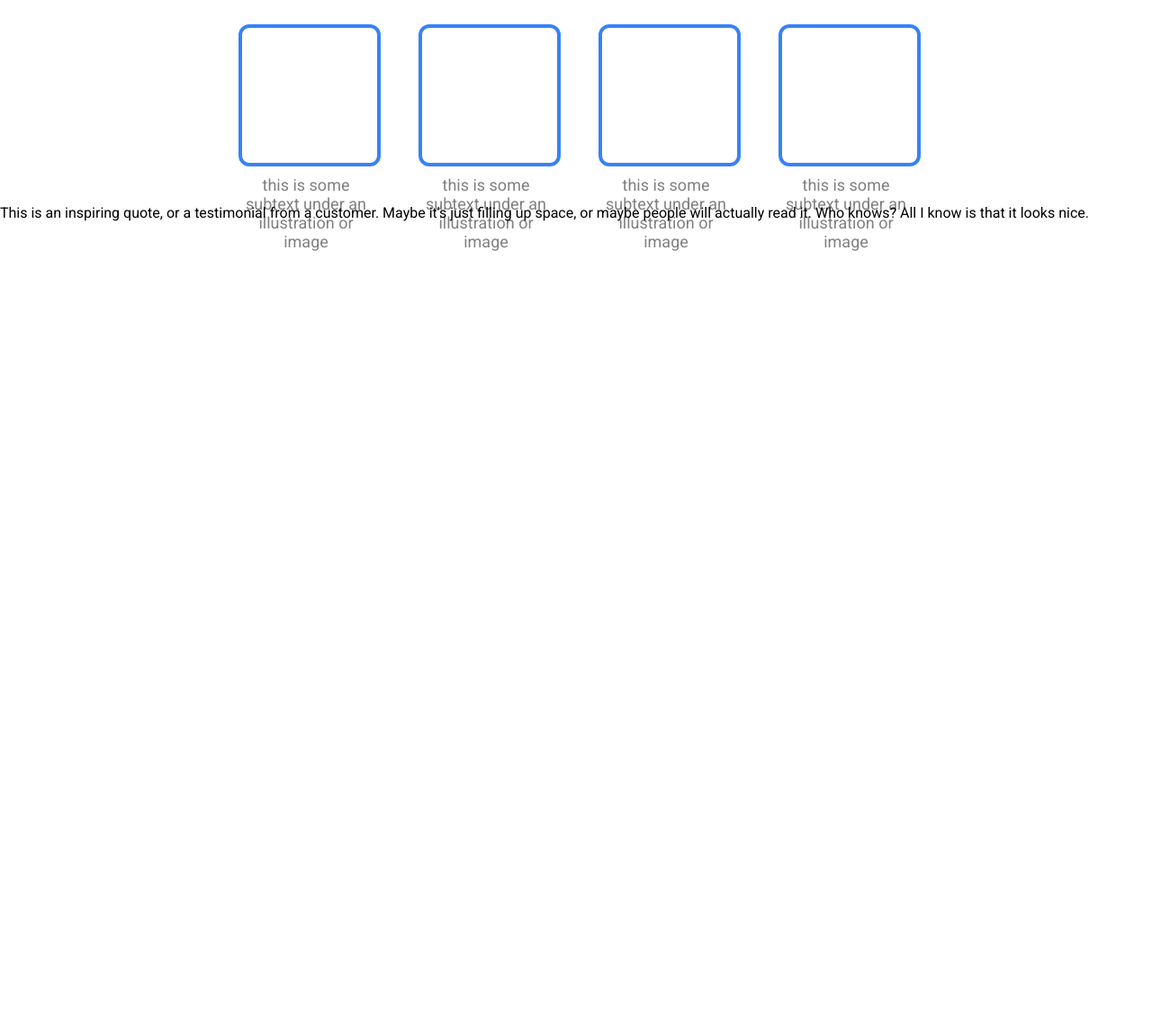
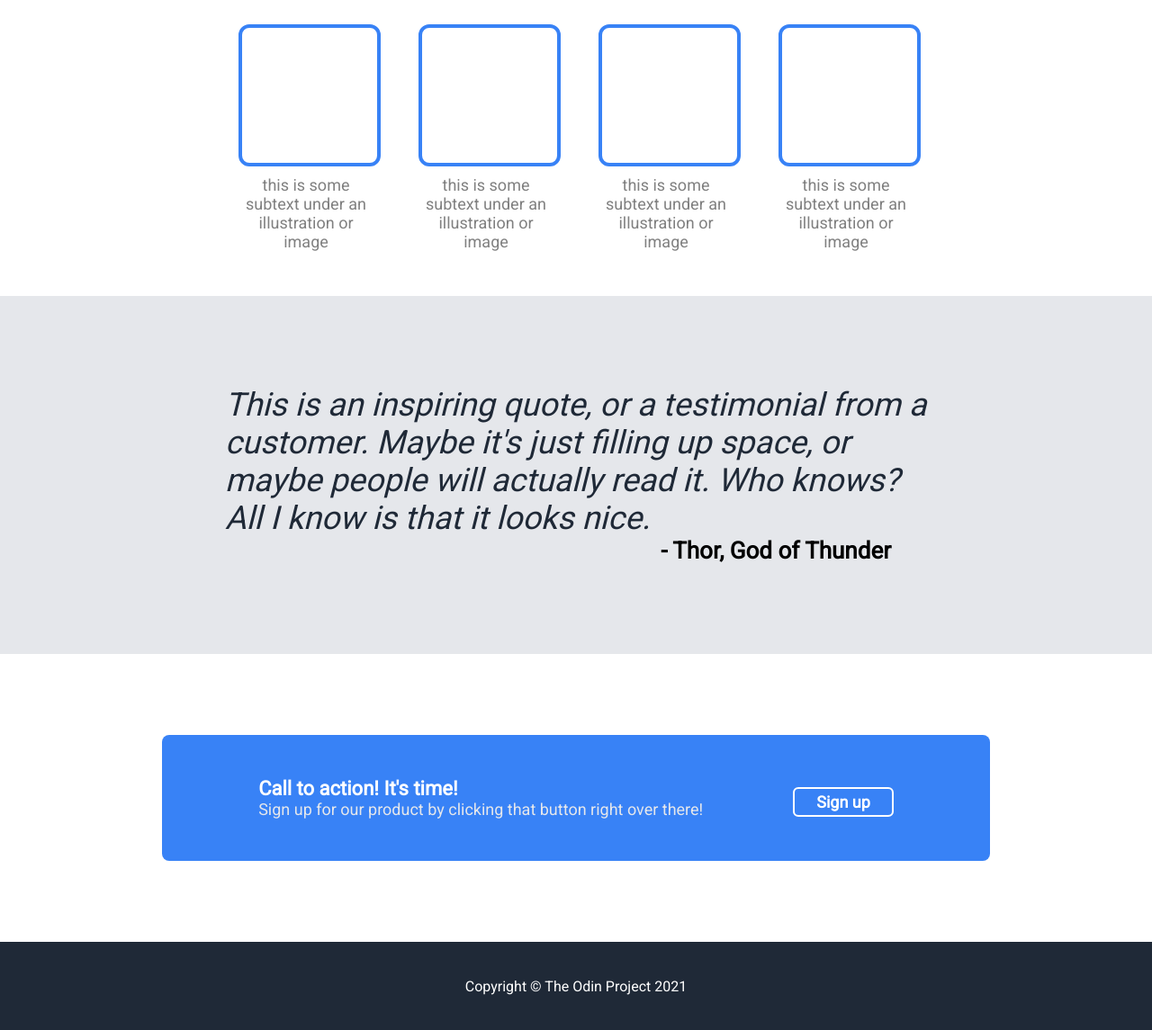
Before and after one commit to adrienmilis/css-landing-page, a plain HTML site: page srcs/index.html in a window 1280 px wide. Shown: the part 621-1766 px from the top of the page at 90% size. Before the commit the page ends 900 px from the top, so only its background shows below. Drawn offline with Linux system fonts and the light colour scheme.

Commit message:
finished product

```diff
--- a/srcs/index.html
+++ b/srcs/index.html
@@ -23,7 +23,7 @@
             <div class="left-pres">
                 <div class="title">This website is awesome</div>
                 <div class="undertitle">This website has some subtext that goes under the main title. It's a smaller font and the color is lower contrast</div>
-                <button class="sign-up">Sign up</button>
+                <button>Sign up</button>
             </div>
             <div class="right-pres">this is a placeholder for an image</div>
         </div>
@@ -53,6 +53,19 @@
 
     <div class="quote-div">
         <div class="quote">This is an inspiring quote, or a testimonial from a customer. Maybe it's just filling up space, or maybe people will actually read it. Who knows? All I know is that it looks nice.</div>
+        <div class="author">- Thor, God of Thunder</div>
     </div>
+
+    <div class="sign-up-div">
+        <div class="call-to-action">
+            <div class="action-text">
+                <div class="action-title">Call to action! It's time!</div>
+                <div class="undertitle">Sign up for our product by clicking that button right over there!</div>
+            </div>
+            <button class="sign-up">Sign up</button>
+        </div>
+    </div>
+
+    <div class="footer">Copyright © The Odin Project 2021</div>
 </body>
 </html>
--- a/srcs/style.css
+++ b/srcs/style.css
@@ -73,14 +73,15 @@ a {
     align-items: center;
 }
 
-.sign-up {
-    background-color: #3882F6;
-    border: 0;
-    border-radius: 3px;
-    color: white;
+button {
+    border-radius: 6px;
     padding: 4px 24px;
     margin-top: 8px;
     font-size: 18px;
+    font-weight: bold;
+    border: 0;
+    background-color: #3882F6;
+    color: white;
 }
 
 /* INFORMATION DIV */
@@ -108,8 +109,7 @@ a {
 }
 
 .illustration {
-    width: 150px;
-    height: 150px;
+    max-width: 150px;
 
 }
 
@@ -129,6 +129,68 @@ a {
 
 /* QUOTE DIV */
 
+.quote-div {
+    display: flex;
+    /* flex-wrap: wrap; */
+    flex-direction: column;
+    justify-content: center;
+    align-items: center;
+    padding: 100px 250px;
+    background-color: #E5E7EB;
+}
+
+.quote {
+    font-size: 36px;
+    font-style: italic;
+    font-weight: 100;
+    color: #1F2937;
+}
+
+.author {
+    align-self: flex-end;
+    margin-right: 40px;
+    font-weight: bold;
+    font-size: 26px;
+}
+
 /* SIGN UP DIV */
 
+.sign-up-div {
+    display: flex;
+    justify-content: center;
+    align-items: center;
+    padding: 90px 0px;
+    color: white;
+}
+
+.call-to-action {
+    display: flex;
+    padding: 30px 60px;
+    background-color: #3882F6;
+    border-radius: 8px;
+    min-width: 800px;
+    min-height: 80px;
+    justify-content: center;
+    align-items: center;
+    gap: 100px;
+}
+
+.action-title {
+    font-weight: bold;
+    font-size: 22px;
+}
+
+.sign-up {
+    border: 2px solid white;
+}
+
 /* FOOTER */
+
+.footer {
+    display: flex;
+    justify-content: center;
+    align-items: center;
+    background-color: #1F2937;
+    color: white;
+    padding: 40px 0px;
+}
```
